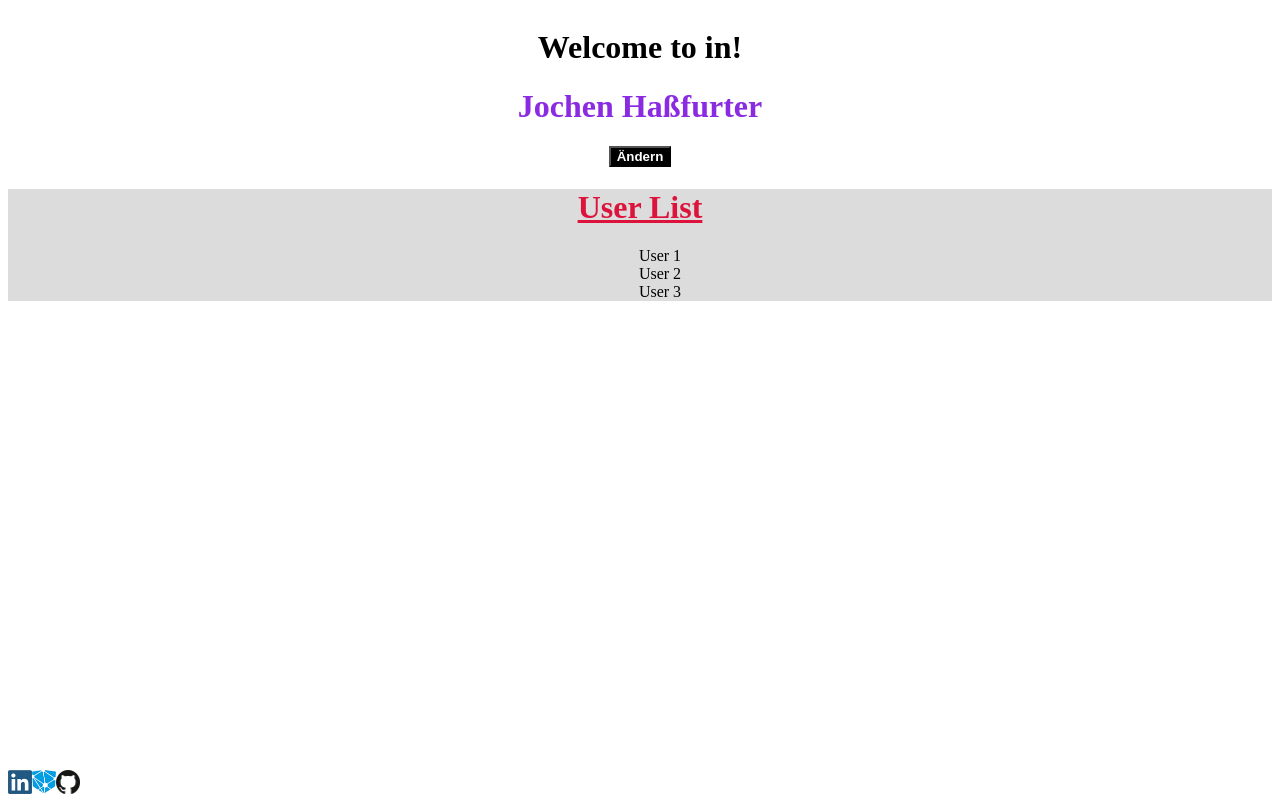
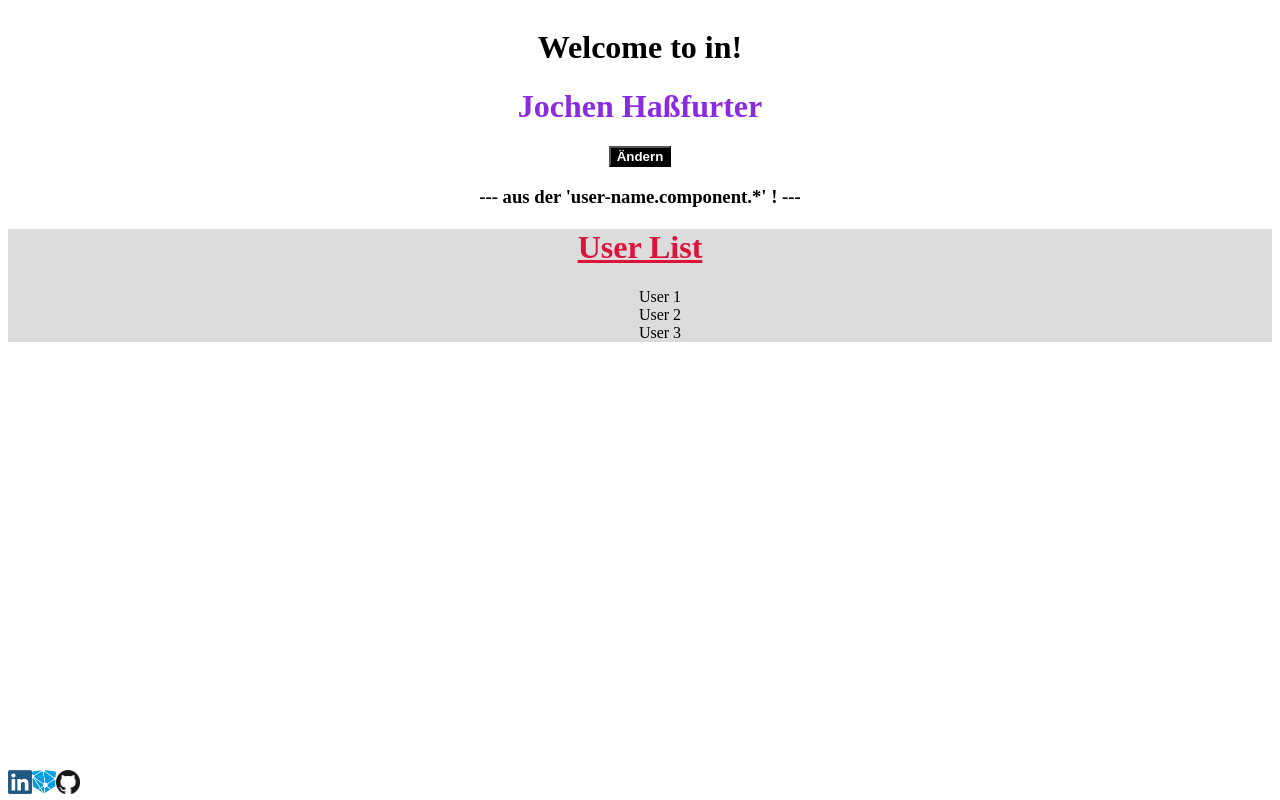
Before and after one commit to Mesqualito/Angular_TryOut, an Angular app: page / in a window 1280 px wide. Built offline with nearby package versions, Linux system fonts and the light colour scheme.

Commit message:
Angular - component-based development: we can migrate elements (and components) up and down in our Angular-app...

```diff
--- a/src/app/app.component.html
+++ b/src/app/app.component.html
@@ -5,7 +5,6 @@
   </h1>
 
   <in-user></in-user>
-  <in-user-list></in-user-list>
 </div>
 <footer>
   <a href="https://www.linkedin.com/learning/instructors/saban-unlu" target="_blank">
--- a/src/app/user/user-name/user-name.component.html
+++ b/src/app/user/user-name/user-name.component.html
@@ -1,3 +1 @@
-<p>
-  user-name works!
-</p>
+<h3>--- aus der 'user-name.component.*' ! ---</h3>
--- a/src/app/user/user.module.ts
+++ b/src/app/user/user.module.ts
@@ -9,6 +9,6 @@ import { UserNameComponent } from './user-name/user-name.component';
     CommonModule
   ],
   declarations: [UserComponent, UserListComponent, UserNameComponent],
-  exports: [UserComponent, UserListComponent]
+  exports: [UserComponent]
 })
 export class UserModule {}
--- a/src/app/user/user/user.component.html
+++ b/src/app/user/user/user.component.html
@@ -1,2 +1,5 @@
 <h1>{{name}}</h1>
 <button (click)="chgName()">Ändern</button>
+
+<in-user-name></in-user-name>
+<in-user-list></in-user-list>
```
